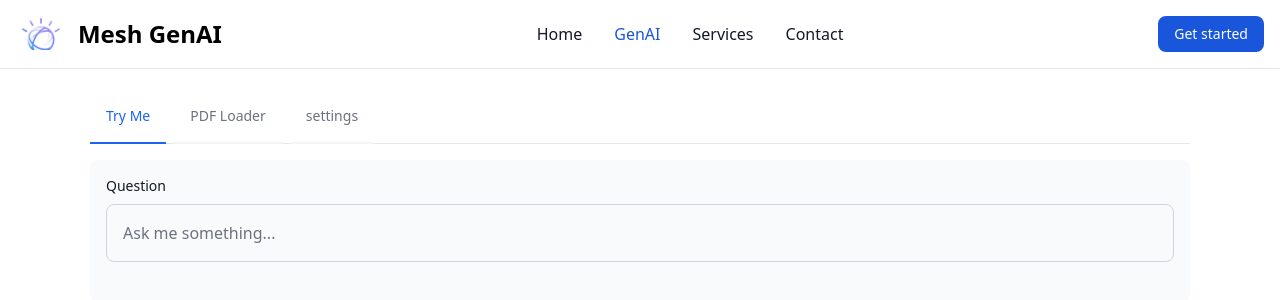
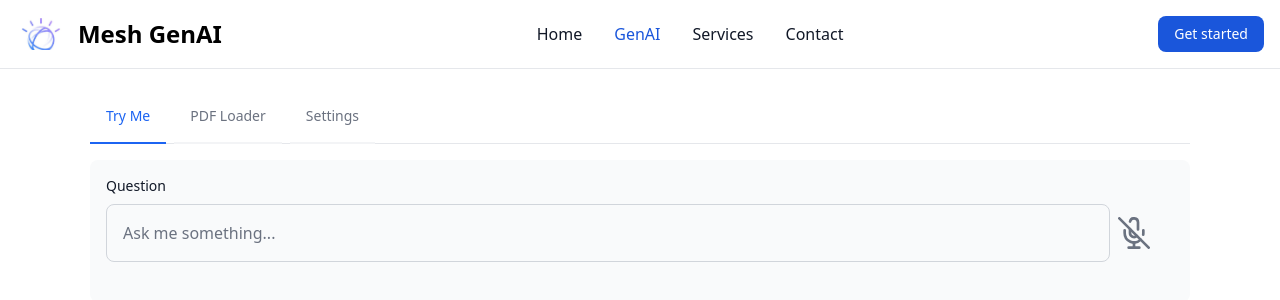
Before and after one commit to playground/mesh-genai, an Angular app: page /genai in a window 1280 px wide. Shown: the top 300 px of the page. Built offline with nearby package versions, Linux system fonts and the light colour scheme.

Commit message:
add speech detection

```diff
--- a/src/app/components/genai/genai.component.html
+++ b/src/app/components/genai/genai.component.html
@@ -44,7 +44,7 @@
           aria-controls="settings"
           aria-selected="false"
         >
-          settings
+          Settings
         </button>
       </li>
     </ul>
@@ -58,8 +58,12 @@
     >
       <div class="mb-6">
         <label for="large-input" class="block mb-2 text-sm font-medium text-gray-900 dark:text-white">Question</label>
-        <input type="text" id="large-input" class="block w-full p-4 text-gray-900 border border-gray-300 rounded-lg bg-gray-50 text-base focus:ring-blue-500 focus:border-blue-500 dark:bg-gray-700 dark:border-gray-600 dark:placeholder-gray-400 dark:text-white dark:focus:ring-blue-500 dark:focus:border-blue-500"
-        (keydown.enter)="query()" [(ngModel)]="question" placeholder="Ask me something...">
+        <div class="flex flex-row w-full">
+          <input type="text" id="large-input" class="block w-full p-4 text-gray-900 border border-gray-300 rounded-lg bg-gray-50 text-base focus:ring-blue-500 focus:border-blue-500 dark:bg-gray-700 dark:border-gray-600 dark:placeholder-gray-400 dark:text-white dark:focus:ring-blue-500 dark:focus:border-blue-500"
+          (keydown.enter)="query()" [(ngModel)]="question" placeholder="Ask me something...">
+          <span class="text-white dark:text-black px-2 mr-4 bg-transparent flex items-center custom-ml mic-icon"
+          (click)="talkToMe()"></span>
+        </div>
       </div>
       <div class="mb-6 genai-response">
       </div>
--- a/src/app/components/genai/genai.component.ts
+++ b/src/app/components/genai/genai.component.ts
@@ -1,14 +1,16 @@
-import { Component, OnInit, Renderer2, RendererFactory2 } from '@angular/core';
+import { Component, OnInit, OnDestroy, AfterViewInit, Renderer2, RendererFactory2, ChangeDetectorRef } from '@angular/core';
 import { MeshGenaiService } from '../../services/mesh-genai.service';
 import { initFlowbite } from 'flowbite';
-import { Enum } from 'src/app/models/mesh-model';
+import { Enum, Icon } from 'src/app/models/mesh-model';
+
+declare const webkitSpeechRecognition: new () => any;
 
 @Component({
   selector: 'app-genai',
   templateUrl: './genai.component.html',
   styleUrls: ['./genai.component.css']
 })
-export class GenaiComponent implements OnInit {
+export class GenaiComponent implements OnInit, OnDestroy, AfterViewInit {
   question = '';
   settings = {
     ragUrl: '',
@@ -24,10 +26,14 @@ export class GenaiComponent implements OnInit {
     testQuery: ''
   };
   renderer: Renderer2;
+  micIcon: HTMLElement | undefined;
+  icon = Icon;
+  recognizing = false;
 
   constructor(
     private meshService: MeshGenaiService,
-    private rendererFactory: RendererFactory2
+    private rendererFactory: RendererFactory2,
+    private cd: ChangeDetectorRef
   ) {
     this.renderer = this.rendererFactory.createRenderer(null, null);
   }
@@ -43,10 +49,25 @@ export class GenaiComponent implements OnInit {
       console.log(e)
     }
   }
-  query() {
+  ngOnDestroy(): void {
+
+  }
+  ngAfterViewInit(): void {
+    if(!this.micIcon) {
+      this.micIcon = <HTMLElement>document.querySelector('span.mic-icon')
+      this.toggleMic(false);
+    }
+  }
+  toggleMic(on = false) {
+    if(this.micIcon) {
+      this.micIcon.innerHTML = on ? this.icon.micOn : this.icon.micOff;
+      this.recognizing = on;
+    }
+  }
+  query(question = this.question) {
     this.meshService.announcing({type: Enum.QUERY_IN_PROGRESS});
-    console.log(this.question)
-    this.meshService.post(this.settings.ragUrl, {input: this.question, config: {}})
+    console.log(question)
+    this.meshService.post(this.settings.ragUrl, {input: question, config: {}})
     .subscribe({
       next: (res: any) => {
         console.log(typeof res == 'string')
@@ -120,4 +141,61 @@ export class GenaiComponent implements OnInit {
   update() {
     localStorage.setItem('settings', JSON.stringify(this.settings));
   }
+  talkToMe() {
+    if(!this.micIcon) {
+      this.micIcon = <HTMLElement>document.querySelector('span.mic-icon')
+    }
+    if (this.recognizing) {
+      this.toggleMic(false)
+      //this.queryIcon.innerHTML = this.icons.micOff;
+      //this.recognizing = false;
+      //this.queryIcon.style.setProperty('color', 'gray');
+      return;
+    }
+    if (webkitSpeechRecognition) {
+      let recognition = new webkitSpeechRecognition();
+      recognition.continuous = false;
+      recognition.interimResults = true;
+      let message = '';
+
+      recognition.onstart = () => {
+        this.toggleMic(true)
+        //this.queryIcon.innerHTML = this.icons.micOn;
+        //this.recognizing = true;
+        this.micIcon!.style.setProperty('color', 'red');
+      };
+
+      recognition.onerror = (event: any) => {
+        if (event.error == 'no-speech') {
+        }
+        if (event.error == 'audio-capture') {
+        }
+        if (event.error == 'not-allowed') {
+        }
+      };
+
+      recognition.onend = () => {
+        this.toggleMic(false);
+        //this.queryIcon.innerHTML = this.icons.micOff;
+        //this.recognizing = false;
+        this.micIcon!.style.setProperty('color', 'gray');
+      };
+
+      recognition.onresult = (event: any) => {
+        let interim_transcript = '';
+        for (let i = event.resultIndex; i < event.results.length; ++i) {
+          if (event.results[i].isFinal) {
+            message += event.results[i][0].transcript;
+            this.question = message
+            this.cd.detectChanges();
+            this.query(message);
+          } else {
+            interim_transcript += event.results[i][0].transcript;
+          }
+        }
+      };
+
+      recognition.start();
+    }
+  }
 }
--- a/src/app/models/mesh-model.ts
+++ b/src/app/models/mesh-model.ts
@@ -2,3 +2,10 @@ export enum Enum {
   QUERY_IN_PROGRESS,
   QUERY_COMPLETE
 }
+
+export const Icon = {
+  micOff:
+    '<svg class="h-8 w-8 dark:bg-white dark:text-dark-secondary-text text-gray-500" viewBox="0 0 24 24" fill="none" stroke="currentColor" stroke-width="2" stroke-linecap="round" stroke-linejoin="round"><line x1="1" y1="1" x2="23" y2="23" /><path d="M9 9v3a3 3 0 0 0 5.12 2.12M15 9.34V4a3 3 0 0 0-5.94-.6" />  <path d="M17 16.95A7 7 0 0 1 5 12v-2m14 0v2a7 7 0 0 1-.11 1.23" />  <line x1="12" y1="19" x2="12" y2="23" /><line x1="8" y1="23" x2="16" y2="23" /></svg>',
+  micOn:
+    '<svg class="h-8 w-8 dark:bg-white text-red-600" viewBox="0 0 24 24" fill="none" stroke="currentColor" stroke-width="2" stroke-linecap="round" stroke-linejoin="round"><path d="M12 1a3 3 0 0 0-3 3v8a3 3 0 0 0 6 0V4a3 3 0 0 0-3-3z" />  <path d="M19 10v2a7 7 0 0 1-14 0v-2" />  <line x1="12" y1="19" x2="12" y2="23" />  <line x1="8" y1="23" x2="16" y2="23" /></svg>'
+}
```
